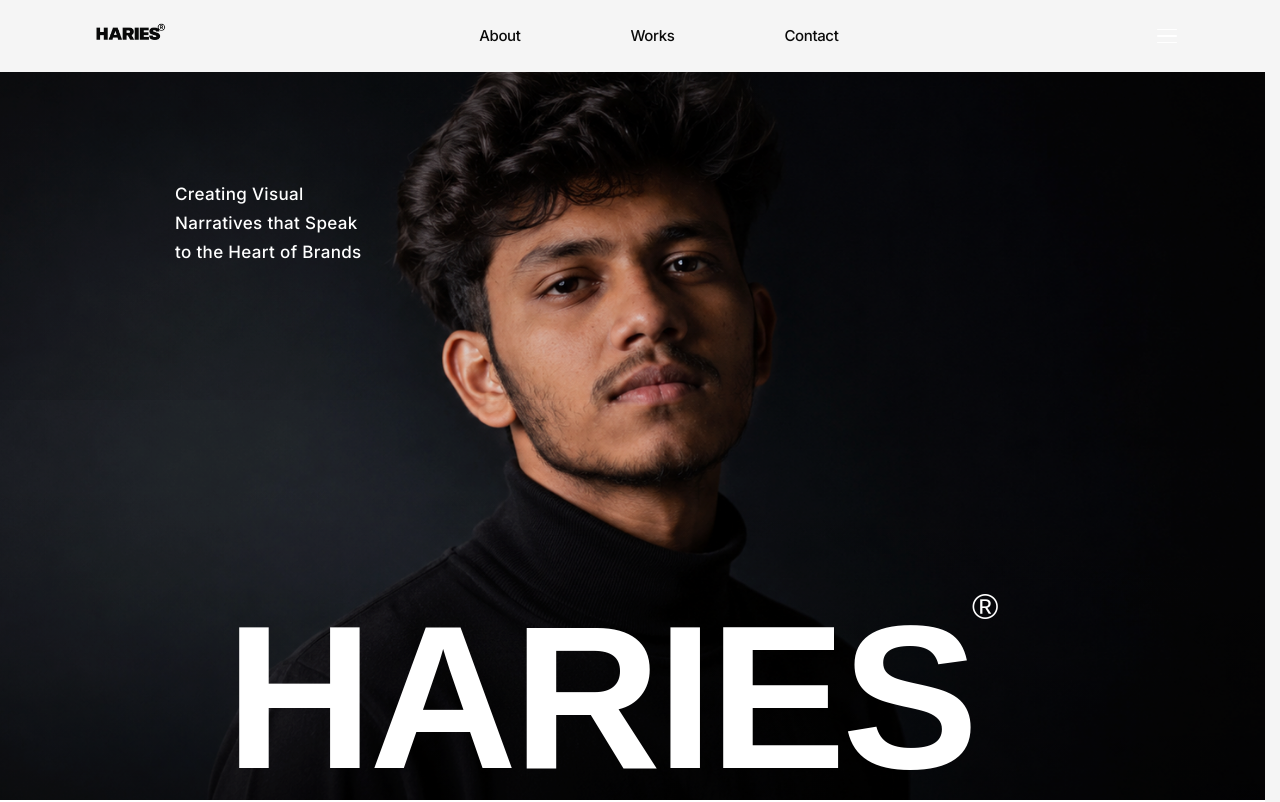
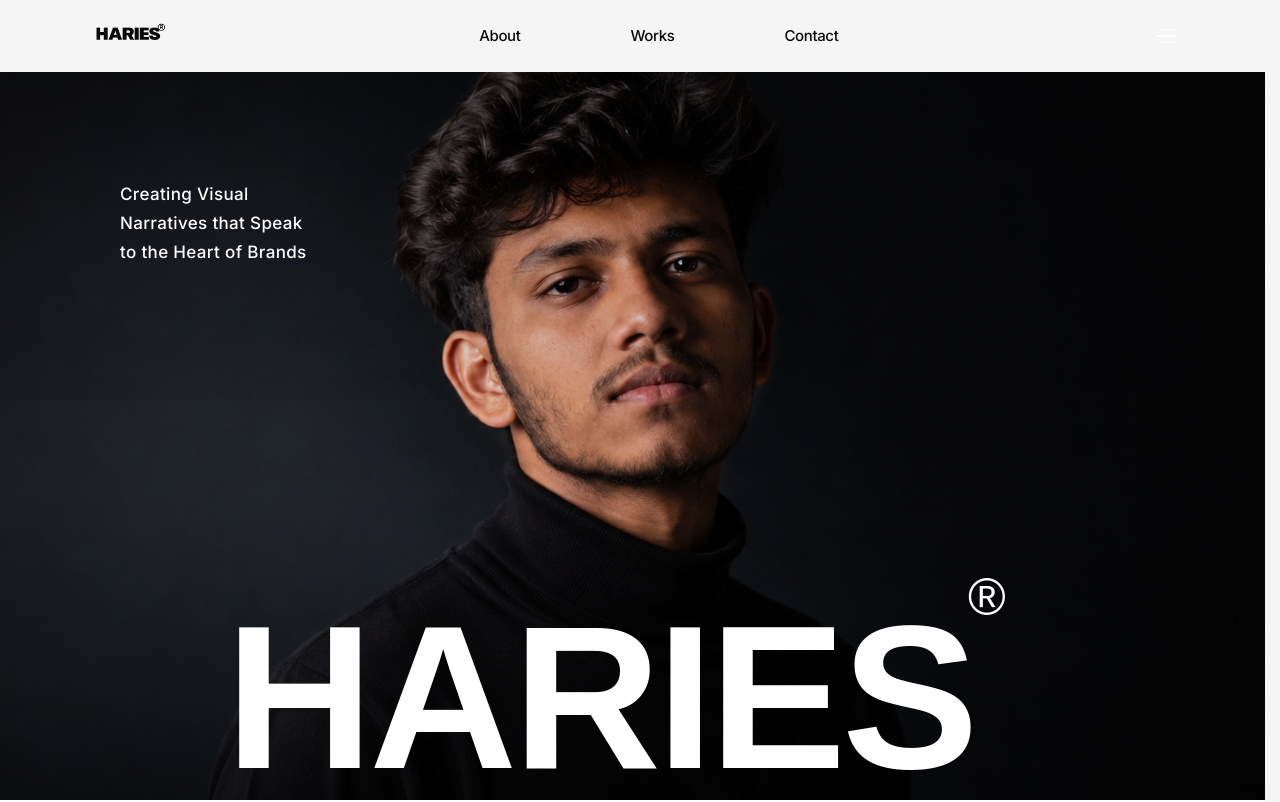
Before and after one commit to HariesHussain/Haries-portfolio, a React (Vite) app: page / in a window 1280 px wide. Shown: the top 802 px of the page. Built offline with nearby package versions, Linux system fonts and the light colour scheme; a web font is replaced by a local one.

Commit message:
style: restore Hero section to the newer lost version from commit de03754

```diff
--- a/src/sections/Hero.jsx
+++ b/src/sections/Hero.jsx
@@ -147,7 +147,7 @@
           {/* Tagline — top-left, below navbar area */}
           <motion.p
             variants={textChildVariants}
-            className="absolute top-[140px] md:top-[160px] lg:top-[180px] left-[115px] md:left-[145px] lg:left-[175px] text-white text-[15px] md:text-[16px] lg:text-[17px] font-medium leading-[1.7] tracking-[0.02em]"
+            className="absolute top-[140px] md:top-[160px] lg:top-[180px] left-12 md:left-[80px] lg:left-[120px] max-w-[280px] md:max-w-[320px] lg:max-w-[400px] text-white text-[15px] md:text-[16px] lg:text-[17px] font-medium leading-[1.7] tracking-[0.02em]"
             style={{ fontFamily: "'Inter', sans-serif" }}
           >
             Creating Visual
@@ -173,12 +173,12 @@
               <span className="relative inline-block">
                 S
                 <span
-                  className="absolute font-light text-white"
+                  className="absolute font-light"
                   style={{
-                    fontSize: "clamp(18px, 2.8vw, 42px)",
-                    top: "-0.15em",
-                    right: "-0.55em",
-                    lineHeight: 1,
+                    fontSize: "clamp(24px, 4vw, 55px)",
+                    top: "0",
+                    right: "0",
+                    transform: "translate(80%, -45%)",
                   }}
                 >
                   ®
```
